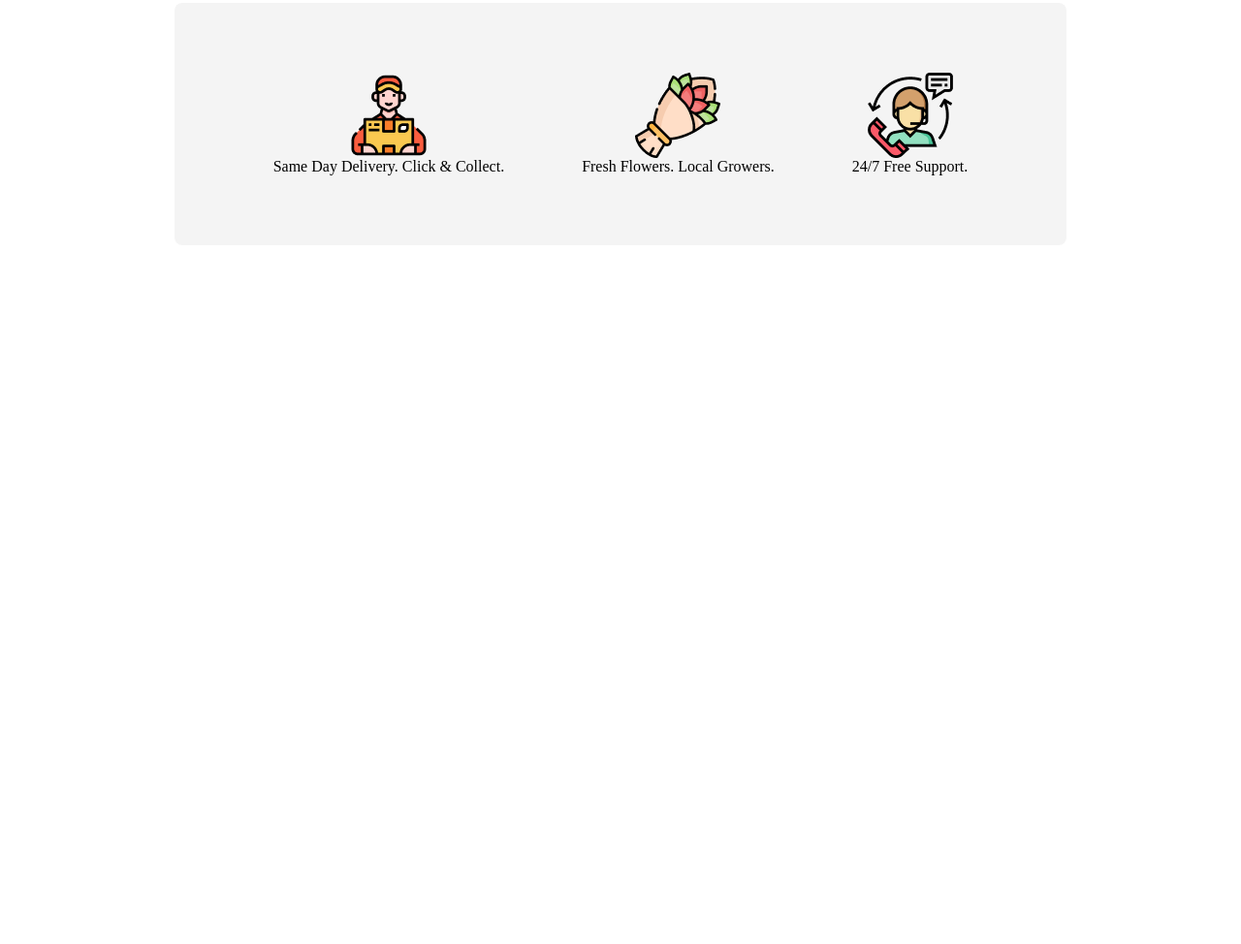
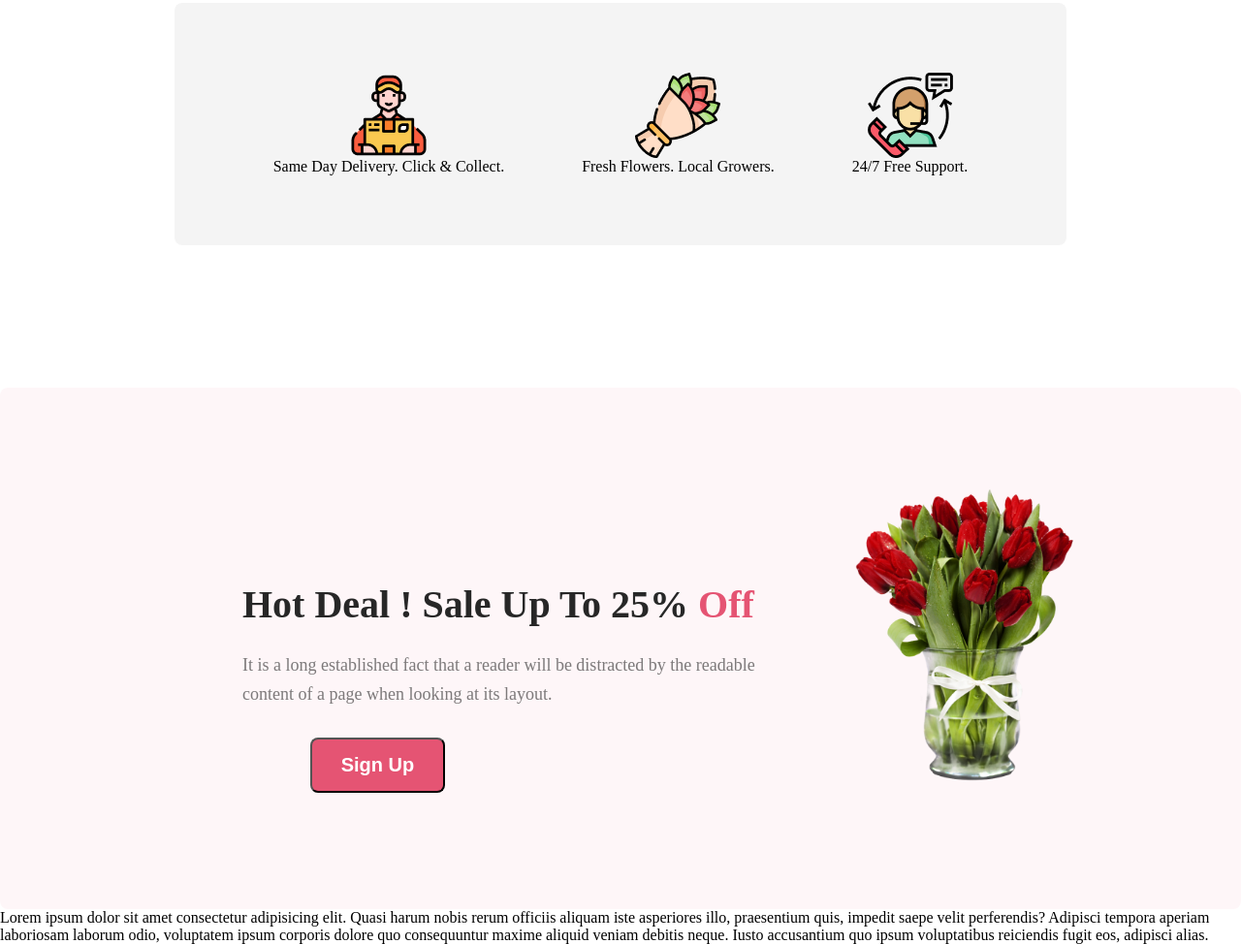
Before and after one commit to kawser2917/flower_shop, a plain HTML site: page index.html in a window 1280 px wide. Shown: the part 1646-2620 px from the top of the page at 97% size. Before the commit the page ends 2027 px from the top, so only its background shows below. Drawn offline with Linux system fonts and the light colour scheme.

Commit message:
hot deal done

```diff
--- a/index.html
+++ b/index.html
@@ -59,6 +59,17 @@
             <p class="service-desc">24/7 Free Support.</p>
         </div>
     </section>
+    <section class="hot-deal">
+        <div class="hot-deal-info">
+            <h1 class="hot-deal-title">Hot Deal ! Sale Up To 25% <span style="color: #E55473;">Off</span></h1>
+            <p class="hot-deal-para">It is a long established fact that a reader will be distracted by the readable <br> content of a page when looking at its layout.</p>
+            <div class="hot-deal-btn">
+                <button class="btn-primary">Sign Up</button>
+            </div>
+        </div>
+        <img src="Flower Asset/pngwing 8.png" alt="">
+    </section>
+    <p>Lorem ipsum dolor sit amet consectetur adipisicing elit. Quasi harum nobis rerum officiis aliquam iste asperiores illo, praesentium quis, impedit saepe velit perferendis? Adipisci tempora aperiam laboriosam laborum odio, voluptatem ipsum corporis dolore quo consequuntur maxime aliquid veniam debitis neque. Iusto accusantium quo ipsum voluptatibus reiciendis fugit eos, adipisci alias.</p>
 
 
 </body>
--- a/style/style.css
+++ b/style/style.css
@@ -121,10 +121,43 @@
     height: 250px;
 
 }
-.service-img{
+
+.service-img {
     width: 88px;
     height: 88px;
     display: block;
     margin: 0 auto;
 
 }
+
+/* Hot deal section started */
+.hot-deal {
+    display: flex;
+    margin-top: 147px;
+    border-radius: 8px;
+    background: rgba(229, 84, 115, 0.05);
+}
+
+.hot-deal-title{
+    margin: 200px 0px 0px 250px;
+    font-size: 40px;
+    color: #272727;
+    font-weight: 800;
+}
+.hot-deal-para{
+    margin: 24px 0px 0px 250px;
+    color: rgba(39, 39, 39, 0.60);
+    font-size: 18px;
+    line-height: 30px;
+}
+.hot-deal-btn{
+    text-align: center;
+    margin-top: 30px;
+    margin-bottom: 120px;
+}
+.hot-deal img{
+    height: 420px;
+    height: 312px;
+    display: block;
+    margin:100px 0px 0px 100px;
+}
```
